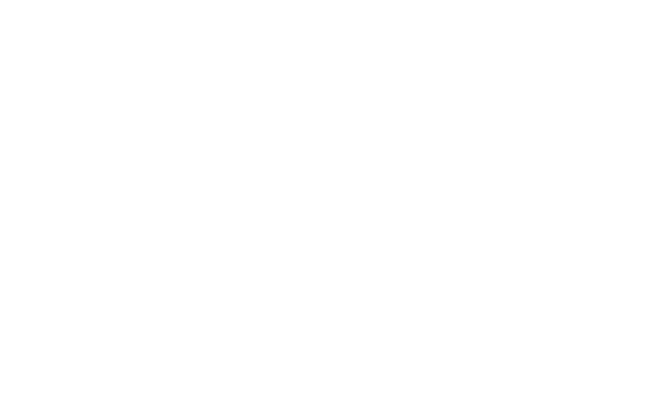
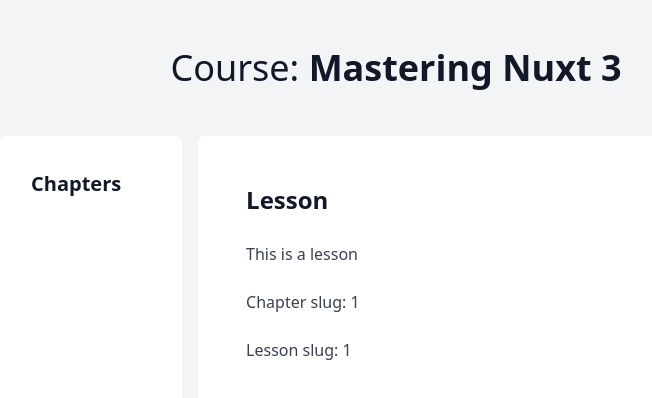
Before and after one commit to Beking0912/nuxt-course-website, a Nuxt app: page /course/chapter/1/lesson/1 in a window 1280 px wide. Before the commit this address had no page. Shown: the top 398 px of the page, without its empty margins (244-896 px from the left). Built offline with nearby package versions, Linux system fonts and the light colour scheme.

Commit message:
CHG: dynamic routes

```diff
--- /dev/null
+++ b/pages/course/chapter/[chapterSlug]/lesson/[lessonSlug].vue
@@ -0,0 +1,6 @@
+<template>
+    <h2>Lesson</h2>
+    <p>This is a lesson</p>
+    <p>Chapter slug: {{ $route.params.chapterSlug }}</p>
+    <p>Lesson slug: {{ $route.params.lessonSlug }}</p>
+  </template>
--- a/pages/course/lesson.vue
+++ /dev/null
@@ -1,4 +0,0 @@
-<template>
-    <h2>Lesson</h2>
-    <p>This is a lesson</p>
-  </template>
```
